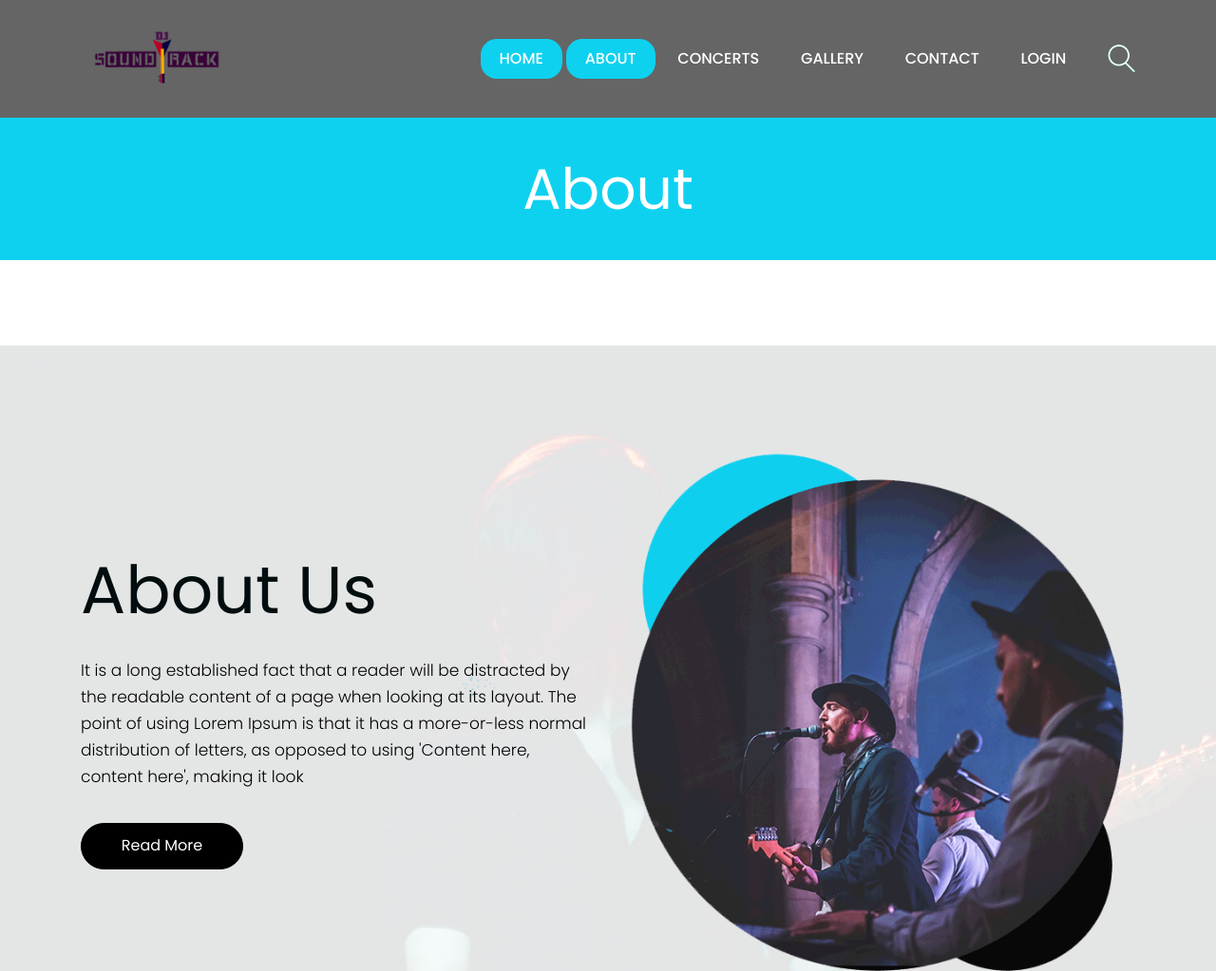
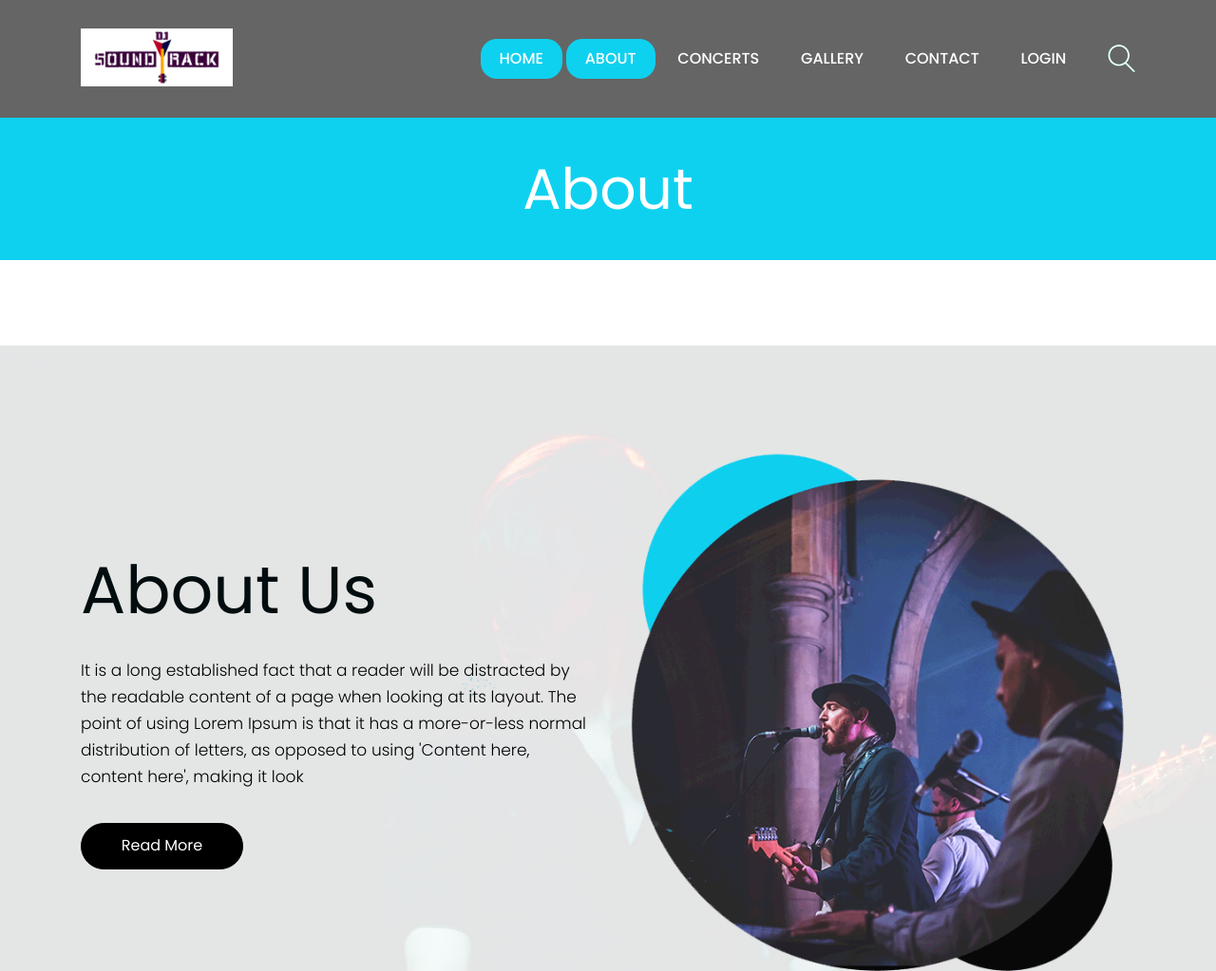
Before and after one commit to mrmalhotra/soundtrackdj-website, a plain HTML site: page about.html in a window 1280 px wide. Shown: the top 1023 px of the page at 95% size. Drawn offline with nearby package versions, Linux system fonts and the light colour scheme.

Commit message:
bg color

```diff
--- a/about.html
+++ b/about.html
@@ -49,7 +49,7 @@
               <div class="full">
                 <div class="center-desk">
                   <div class="logo">
-                    <a href="index.html"><img src="images/logo.png" alt="#" /></a>
+                    <a href="index.html"><img src="images/logo.png" style="background-color: white" alt="#" /></a>
                   </div>
                 </div>
               </div>
```
Also changed, not shown: concerts.html (+1 -1 lines), contact.html (+1 -1 lines), gallery.html (+1 -1 lines), index.html (+1 -1 lines).
